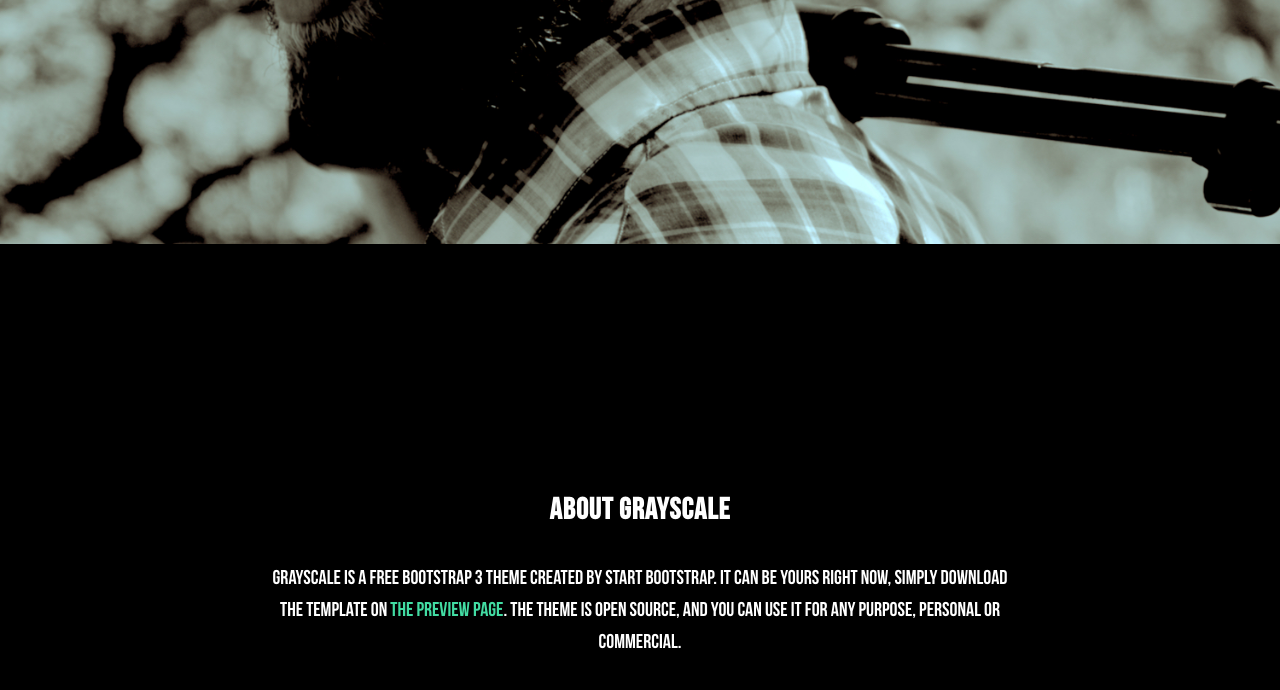
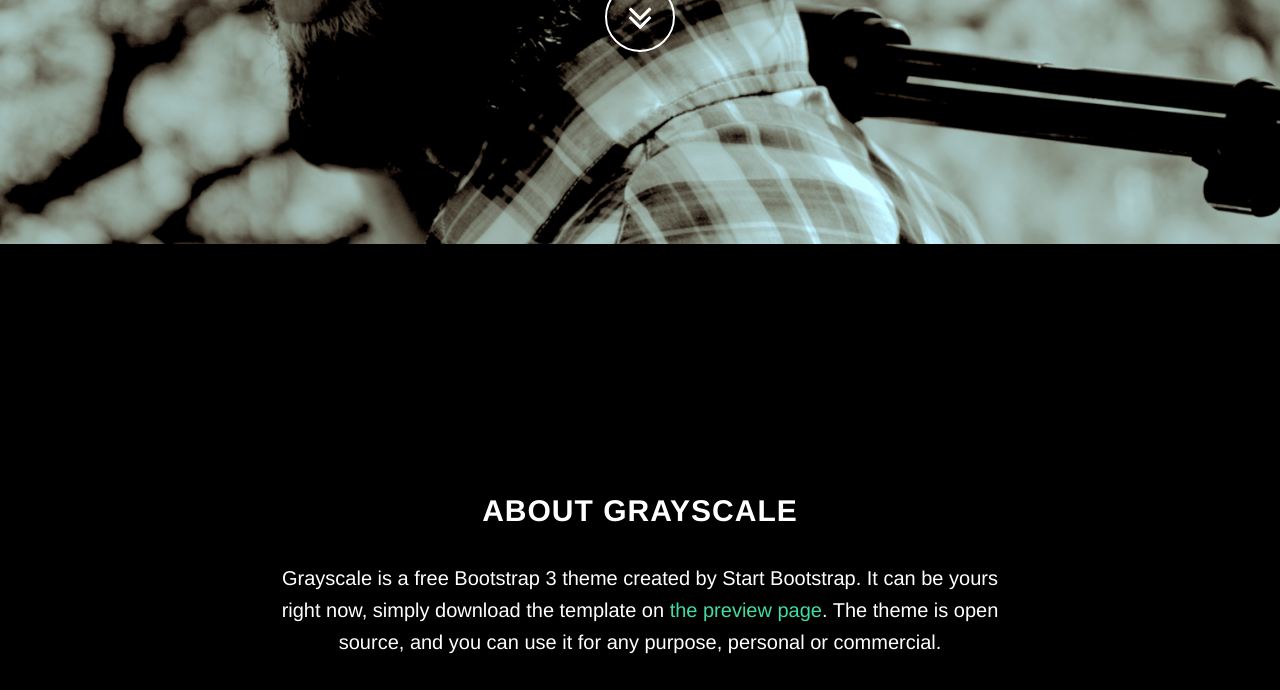
Before and after one commit to thesquealerfilm/thesquealerfilm.github.io, a website: page index.html in a window 1280 px wide. Shown: the part 556-1246 px from the top of the page. Drawn offline with nearby package versions, Linux system fonts and the light colour scheme; some packages are replaced by stand-ins of ours.

Commit message:
added details to bebas neue font

```diff
--- a/css/grayscale.css
+++ b/css/grayscale.css
@@ -7,7 +7,7 @@
 /* Fonts */
 @font-face {
     font-family: "Bebas Neue";
-    src: url("fonts/BebasNeue.otf"); /* IE9 Compat Modes */
+    src: url("fonts/BebasNeue.otf") format('otf');
     font-weight: normal;
     font-style: normal;
 }
```
